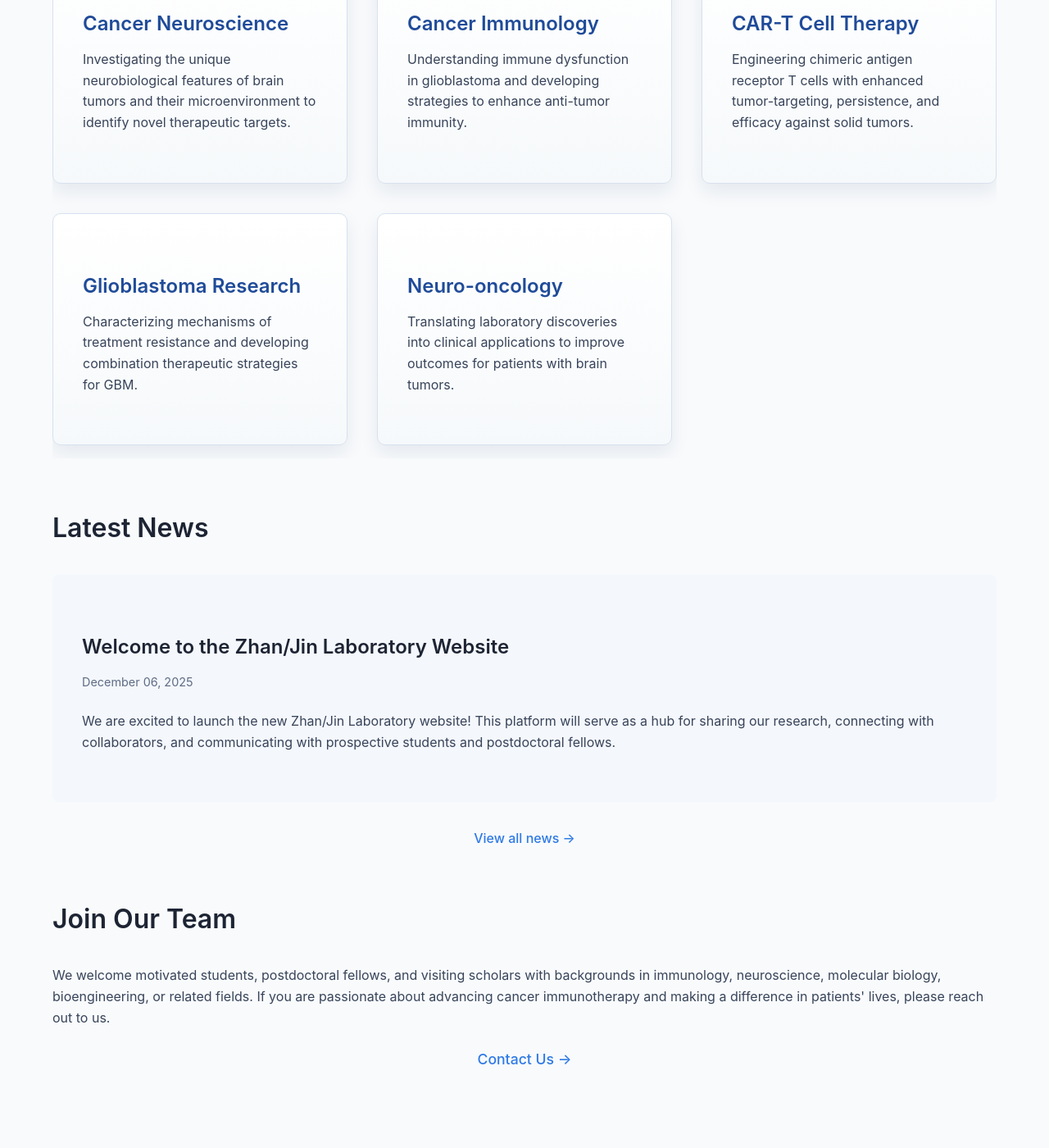
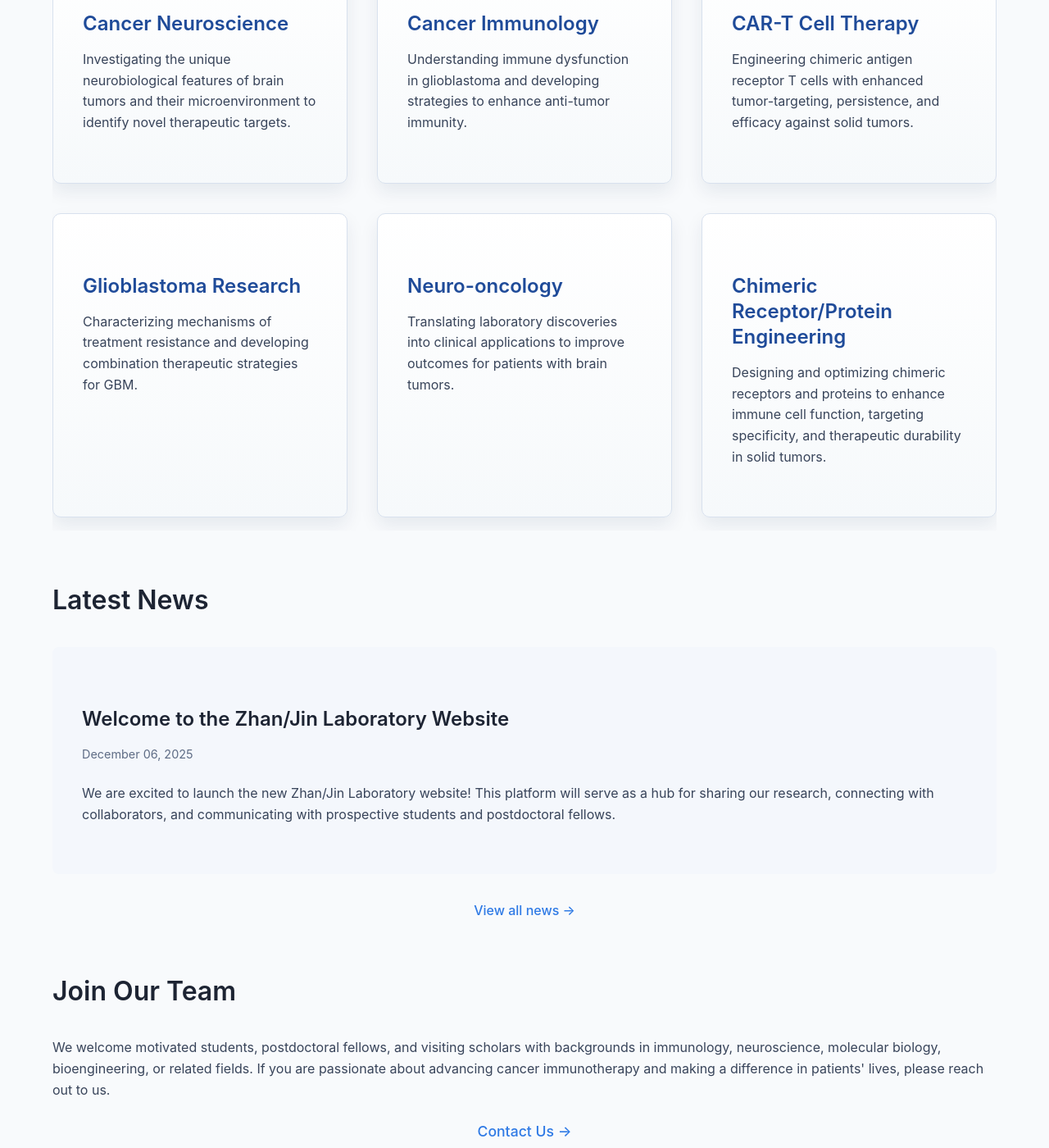
Before and after one commit to Zhan-JinLab/Zhan-JinLab.github.io, a Jekyll site: the page built from index.md, in a window 1280 px wide and 1400 px high, scrolled down 1854 px. Shown: the whole window at 82% size. Built offline with Jekyll 4.4.1, drawn with Linux system fonts in a browser that asks for light colours.

Commit message:
Add chimeric receptor/protein engineering to research focus

```diff
--- a/assets/css/style.css
+++ b/assets/css/style.css
@@ -298,7 +298,7 @@ a:hover {
 
 .single-row {
     display: grid;
-    grid-template-columns: repeat(5, minmax(200px, 1fr));
+    grid-template-columns: repeat(6, minmax(200px, 1fr));
     gap: var(--spacing-md);
     overflow-x: auto;
     padding-bottom: var(--spacing-sm);
--- a/index.md
+++ b/index.md
@@ -45,6 +45,10 @@ title: Home
                 <h3>Neuro-oncology</h3>
                 <p>Translating laboratory discoveries into clinical applications to improve outcomes for patients with brain tumors.</p>
             </div>
+            <div class="research-area">
+                <h3>Chimeric Receptor/Protein Engineering</h3>
+                <p>Designing and optimizing chimeric receptors and proteins to enhance immune cell function, targeting specificity, and therapeutic durability in solid tumors.</p>
+            </div>
         </div>
     </div>
 </div>
```
